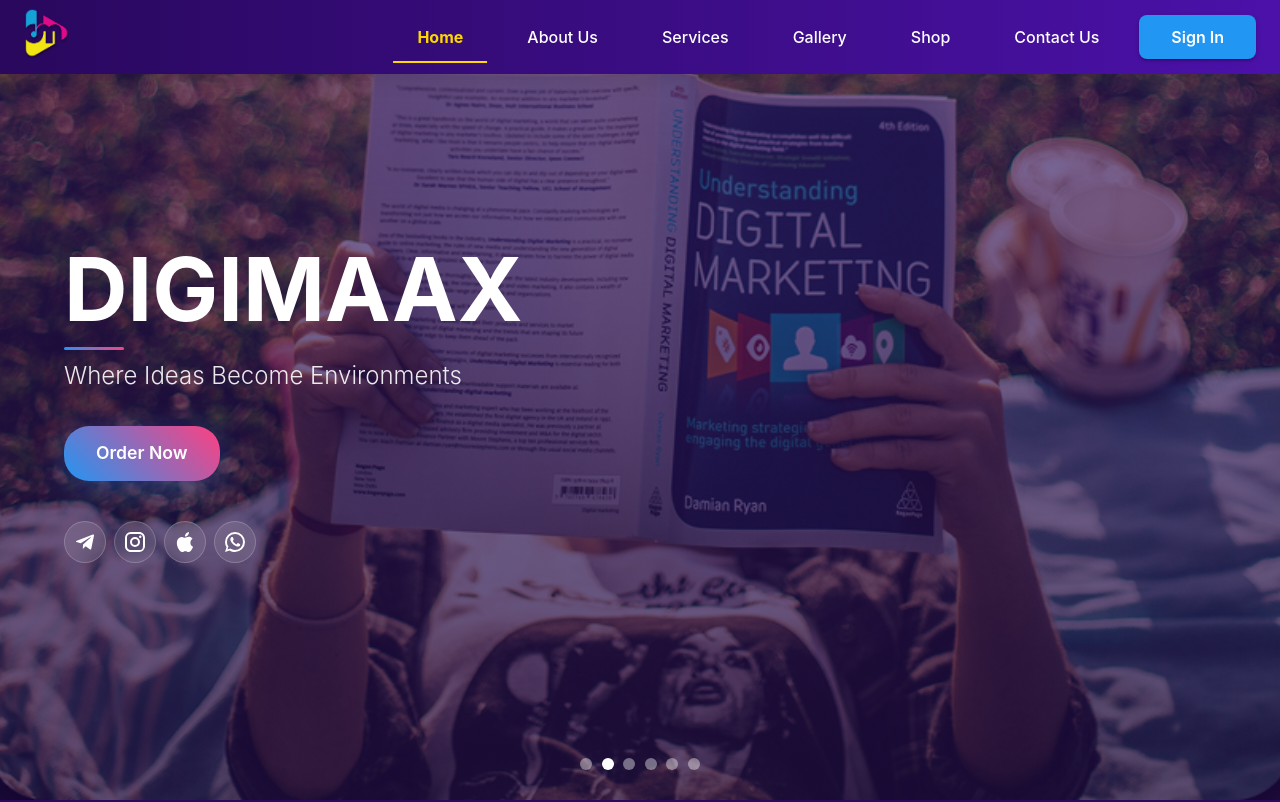
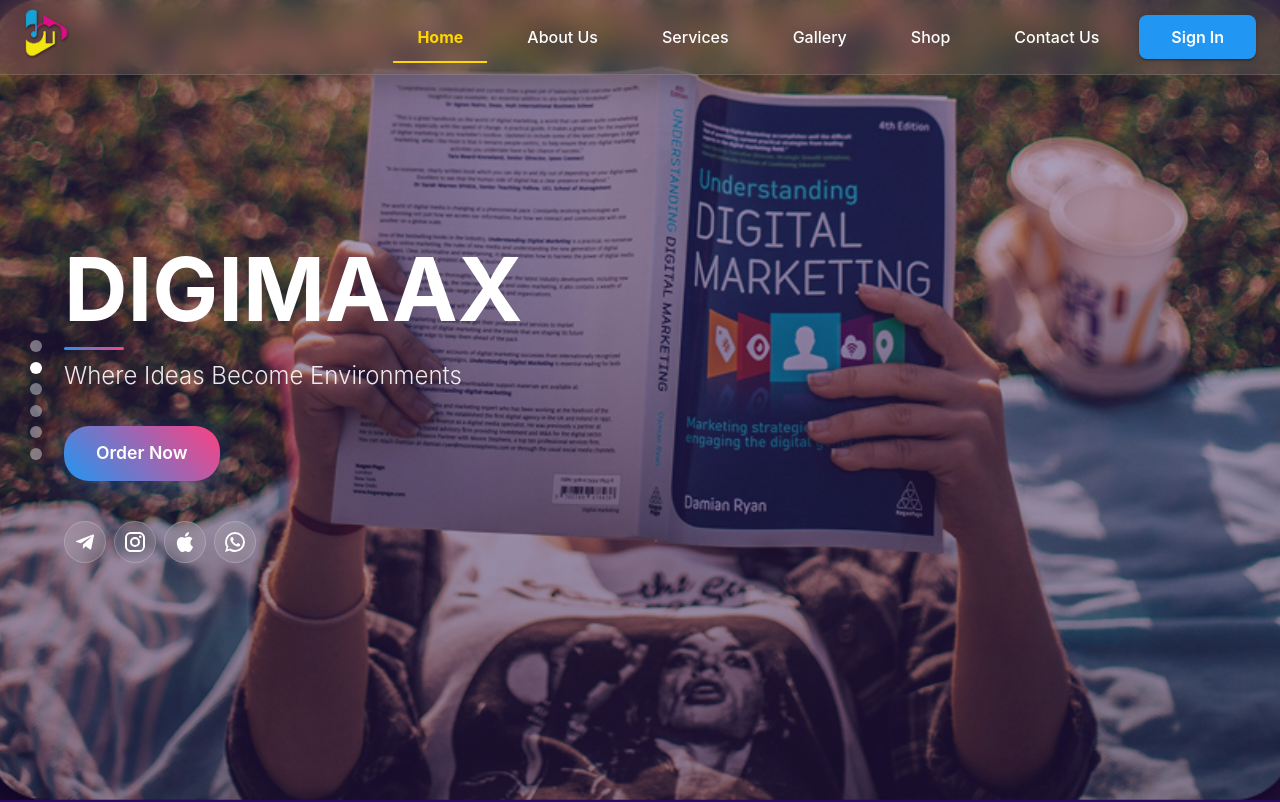
Before and after one commit to pandiyanpvt/DIGIMAAX, a React (Vite) app: page / in a window 1280 px wide. Shown: the top 802 px of the page. Built offline with nearby package versions, Linux system fonts and the light colour scheme.

Commit message:
modified home-header and navbar

```diff
--- a/src/components/layout/Navbar.jsx
+++ b/src/components/layout/Navbar.jsx
@@ -226,9 +226,11 @@
       <AppBar
         position="fixed"
         sx={{
-          background: 'linear-gradient(270deg, #4B11A9 0%, #29085D 100%)',
-          backdropFilter: 'blur(10px)',
-          boxShadow: '0 4px 20px rgba(0,0,0,0.1)',
+          backgroundColor: 'rgba(15, 15, 25, 0.28)',
+          backdropFilter: 'blur(12px) saturate(140%)',
+          WebkitBackdropFilter: 'blur(12px) saturate(140%)',
+          borderBottom: '1px solid rgba(255, 255, 255, 0.12)',
+          boxShadow: '0 8px 32px rgba(0,0,0,0.25)',
           transition: 'all 0.3s ease-in-out',
         }}
       >
@@ -237,6 +239,15 @@
           <motion.div
             whileHover={{ scale: 1.05 }}
             whileTap={{ scale: 0.95 }}
+          >
+            <Box
+              component={RouterLink}
+              to="/"
+              sx={{
+                display: 'inline-flex',
+                alignItems: 'center',
+                textDecoration: 'none',
+              }}
             >
               <Box
                 component="img"
@@ -249,6 +260,7 @@
                   cursor: 'pointer',
                 }}
               />
+            </Box>
           </motion.div>
 
           {/* Desktop Navigation */}
--- a/src/components/sections/HeroSection.jsx
+++ b/src/components/sections/HeroSection.jsx
@@ -47,6 +47,7 @@
 
   const [currentSlide, setCurrentSlide] = useState(0);
   const [imagesLoaded, setImagesLoaded] = useState(false);
+  const slideInOffset = isMobile ? -60 : -120;
 
   useEffect(() => {
     const preloadImages = () => {
@@ -128,10 +129,10 @@
         <AnimatePresence mode="wait">
           <motion.div
             key={currentSlide}
-            initial={{ opacity: 0 }}
-            animate={{ opacity: 1 }}
-            exit={{ opacity: 0 }}
-            transition={{ duration: 0.5 }}
+            initial={{ opacity: 0, y: slideInOffset }}
+            animate={{ opacity: 1, y: 0 }}
+            exit={{ opacity: 0, y: 60 }}
+            transition={{ duration: 0.6, ease: [0.22, 1, 0.36, 1] }}
             style={{
               position: 'absolute',
               top: 0,
@@ -162,7 +163,7 @@
             left: 0,
             right: 0,
             bottom: 0,
-            background: 'linear-gradient(180deg, rgba(41, 8, 93, 0.6) 0%, rgba(26, 5, 64, 0.7) 100%)',
+            background: 'linear-gradient(180deg, rgba(41, 8, 93, 0.35) 0%, rgba(26, 5, 64, 0.5) 100%)',
             zIndex: 1,
           }}
         />
@@ -284,10 +285,11 @@
       <Box
         sx={{
           position: 'absolute',
-          bottom: { xs: 20, md: 30 },
-          left: '50%',
-          transform: 'translateX(-50%)',
+          top: '50%',
+          left: { xs: 10, sm: 20, md: 30 },
+          transform: 'translateY(-50%)',
           display: 'flex',
+          flexDirection: 'column',
           gap: { xs: 0.8, sm: 1, lg: 1.2 },
           zIndex: 3,
         }}
--- a/src/index.css
+++ b/src/index.css
@@ -15,6 +15,8 @@
   background: #0A0A0F;
   color: #FFFFFF;
   overflow-x: hidden;
+  /* Firefox scrollbar colors: thumb track */
+  scrollbar-color: #2196F3 rgba(26, 26, 46, 0.3);
 }
 
 #root {
@@ -31,12 +33,12 @@
 }
 
 ::-webkit-scrollbar-thumb {
-  background: linear-gradient(45deg, #2196F3, #FF4081);
+  background: #2196F3;
   border-radius: 4px;
 }
 
 ::-webkit-scrollbar-thumb:hover {
-  background: linear-gradient(45deg, #1976D2, #C2185B);
+  background: #1976D2;
 }
 
 /* Selection color */
```
Lines whose indentation alone changed are shown as unchanged.
